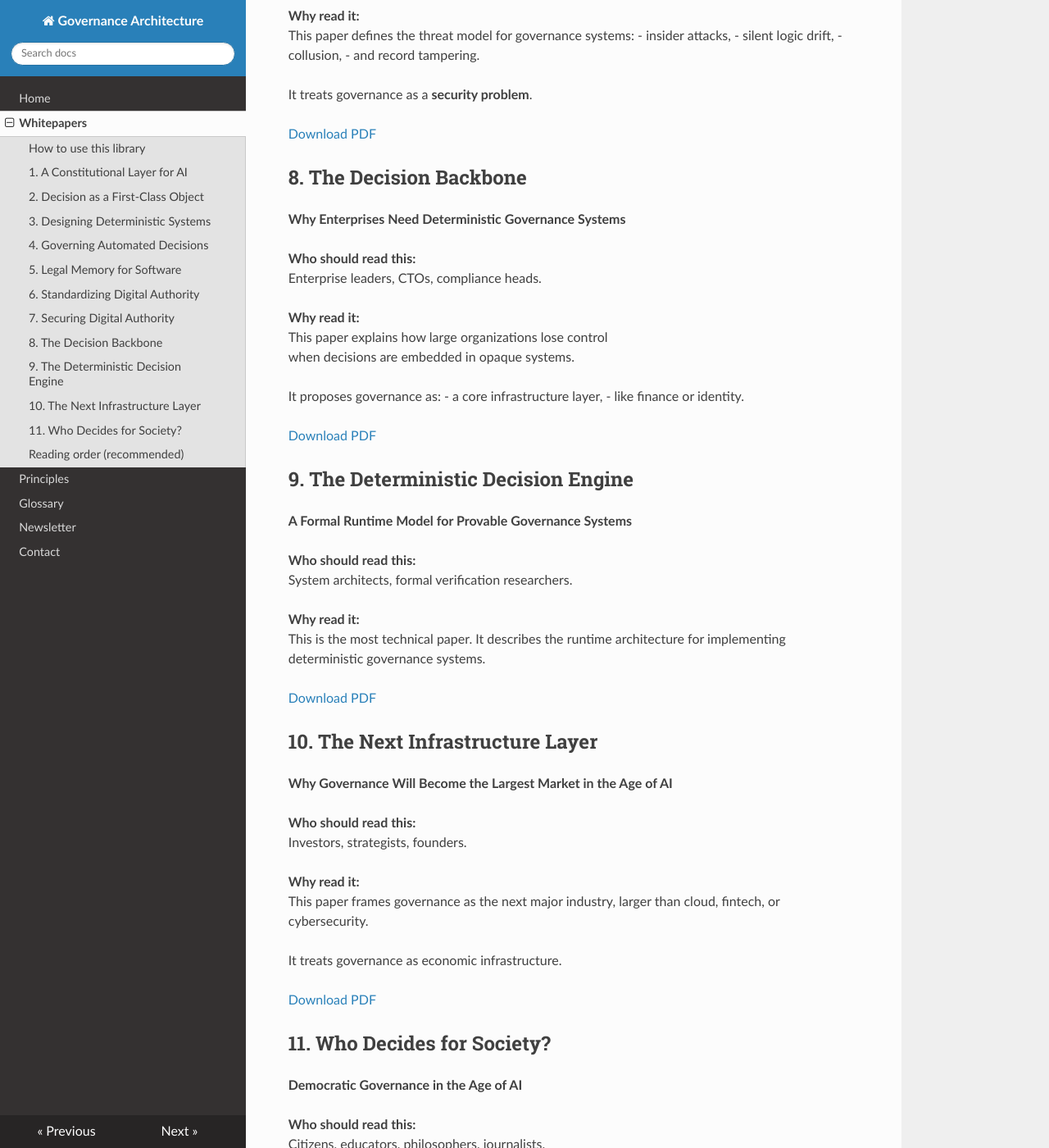
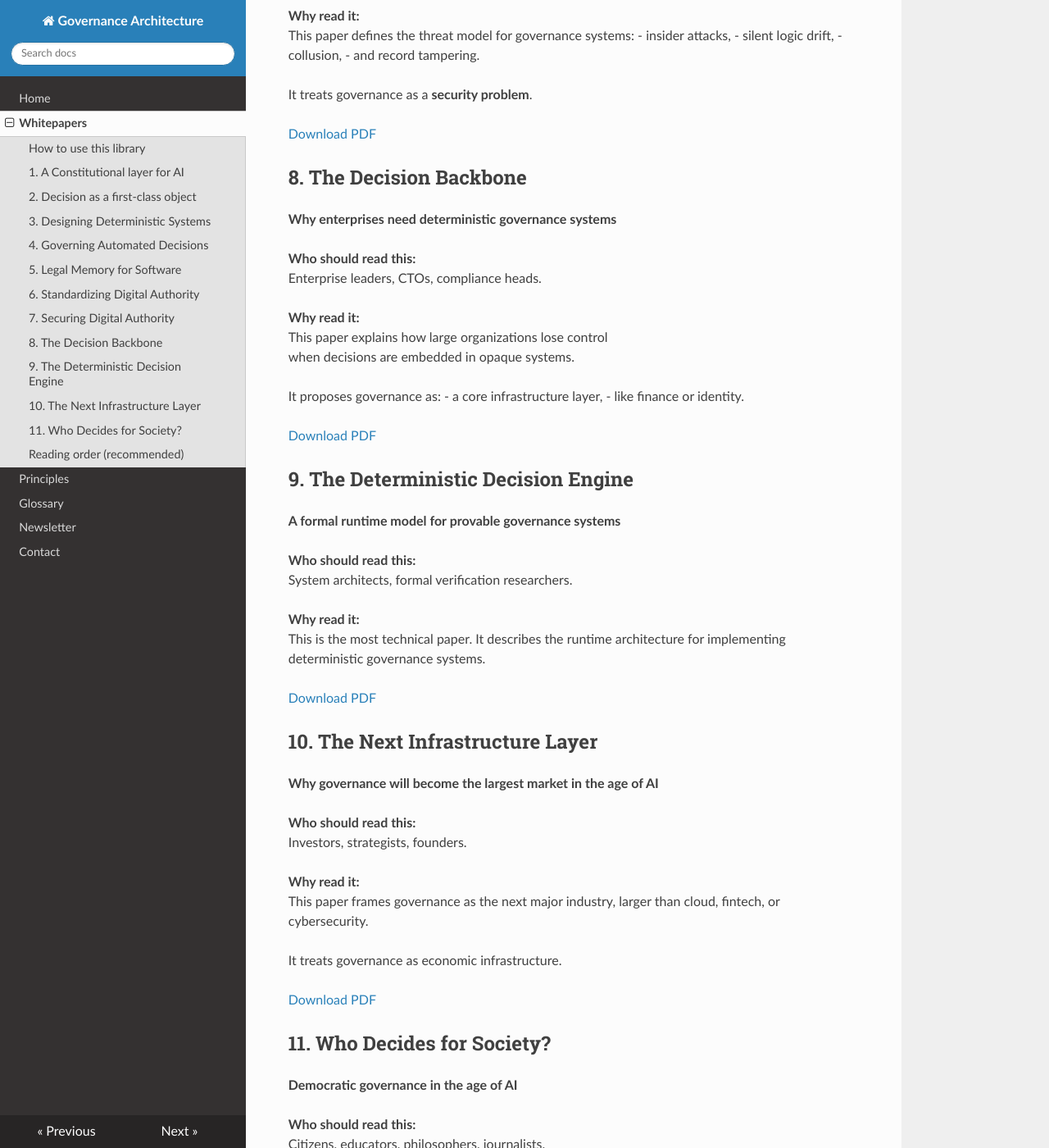
Before and after one commit to pavancharak/governance-architecture, an MkDocs documentation site: the page built from docs/whitepapers.md, in a window 1280 px wide and 1400 px high, scrolled down 3168 px. Shown: the whole window at 82% size. Built offline with MkDocs 1.6.1, drawn with Linux system fonts in a browser that asks for light colours; nearby versions of some CDN libraries; some of the changed text lies outside the part shown.

```diff
--- a/docs/whitepapers.md
+++ b/docs/whitepapers.md
@@ -24,7 +24,7 @@
 - a **citizen / general reader** → read 11, 1, 4
 
 
-## 1. A Constitutional Layer for AI
+## 1. A Constitutional layer for AI
 
 **A Global Framework for Governing Digital Authority**
 
@@ -43,7 +43,7 @@
 [Download PDF](whitepapers/constitutional_layer_ai_v1.pdf)
 
 
-## 2. Decision as a First-Class Object
+## 2. Decision as a first-class object
 **A Formal Theory of Governance in Software Systems**
 
 **Who should read this:**
@@ -61,7 +61,8 @@
 
 
 ## 3. Designing Deterministic Systems
-**Why AI Should Never Be Allowed to Decide**
+
+**Why AI Should never be allowed to decide**
 
 **Who should read this:**
 AI engineers, startup founders, product leaders.
@@ -79,7 +80,8 @@
 
 
 ## 4. Governing Automated Decisions
-**Digital Due Process & Accountable Automation**
+
+**Digital due process & accountable automation**
 
 **Who should read this:**
 Regulators, compliance teams, legal professionals.
@@ -96,7 +98,8 @@
 
 
 ## 5. Legal Memory for Software
-**Why Systems Must Remember Their Own Decisions**
+
+**Why systems must remember their own decisions**
 
 **Who should read this:**
 Security engineers, auditors, institutional architects.
@@ -114,7 +117,7 @@
 
 
 ## 6. Standardizing Digital Authority
-**Why Decision Governance Must Become a Global Technical Standard**
+**Why decision governance must become a global technical standard**
 
 **Who should read this:**
 Standards bodies, governments, international organizations.
@@ -132,7 +135,8 @@
 
 
 ## 7. Securing Digital Authority
-**Threat Models for Governance Infrastructure**
+
+**Threat models for governance infrastructure**
 
 **Who should read this:**
 Cybersecurity professionals, risk officers, security researchers.
@@ -150,7 +154,8 @@
 
 
 ## 8. The Decision Backbone
-**Why Enterprises Need Deterministic Governance Systems**
+
+**Why enterprises need deterministic governance systems**
 
 **Who should read this:**
 Enterprise leaders, CTOs, compliance heads.
@@ -167,7 +172,8 @@
 
 
 ## 9. The Deterministic Decision Engine
-**A Formal Runtime Model for Provable Governance Systems**
+
+**A formal runtime model for provable governance systems**
 
 **Who should read this:**
 System architects, formal verification researchers.
@@ -181,7 +187,8 @@
 
 
 ## 10. The Next Infrastructure Layer
-**Why Governance Will Become the Largest Market in the Age of AI**
+
+**Why governance will become the largest market in the age of AI**
 
 **Who should read this:**
 Investors, strategists, founders.
@@ -196,7 +203,8 @@
 
 
 ## 11. Who Decides for Society?
-**Democratic Governance in the Age of AI**
+
+**Democratic governance in the age of AI**
 
 **Who should read this:**
 Citizens, educators, philosophers, journalists.
```
Also changed, not shown: site/governance_principles/index.html, site/index.html, site/search/search_index.json.
